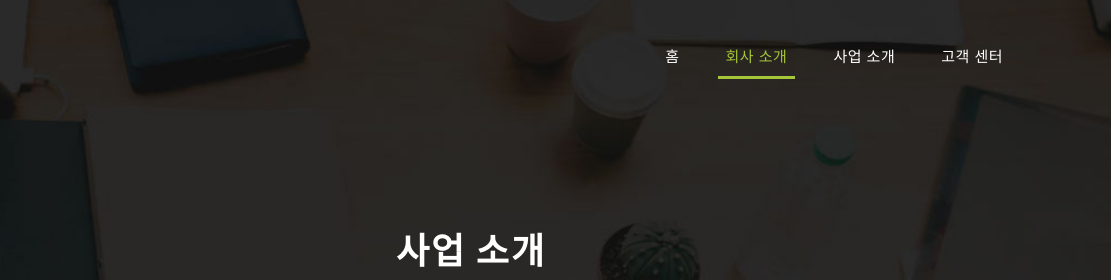
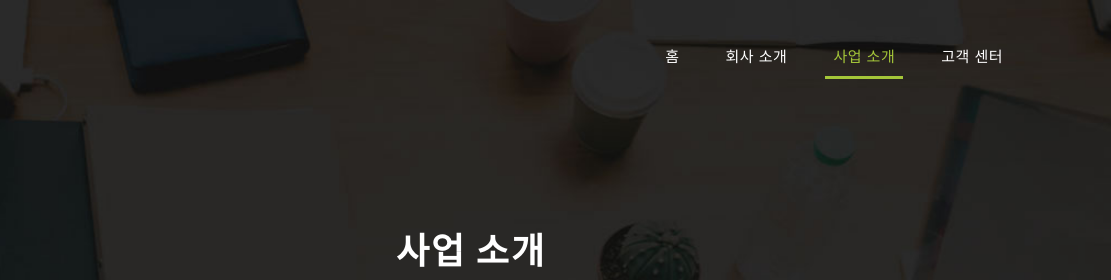
Before and after one commit to mingilee98/genicle-02, a plain HTML site: page services.html in a window 1280 px wide. Shown: the top 280 px of the page, 169-1280 px from the left. Drawn offline with Linux system fonts and the light colour scheme.

Commit message:
fixed hovering bug

```diff
--- a/services.html
+++ b/services.html
@@ -49,10 +49,10 @@
                 </a>
               </li>
               <li class="nav-item">
-                <a class="nav-link active" href="about.html">회사 소개</a>
+                <a class="nav-link" href="about.html">회사 소개</a>
               </li>
               <li class="nav-item">
-                <a class="nav-link" href="services.html">사업 소개</a>
+                <a class="nav-link active" href="services.html">사업 소개</a>
               </li>
               <li class="nav-item">
                 <a class="nav-link" href="contact.html">고객 센터</a>
```
